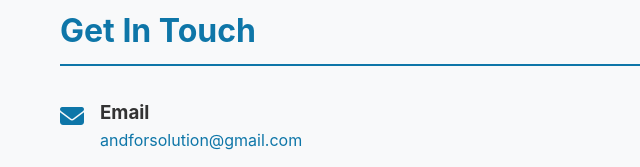
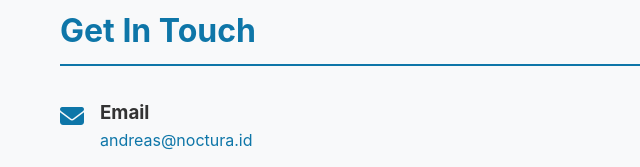
Before and after one commit to andreasmustofa/andreasmustofa.github.io, a plain HTML site: page index.html in a window 1280 px wide. Shown: the part 2520-2687 px from the top of the page, 0-640 px from the left. Drawn offline with Linux system fonts and the light colour scheme.

Commit message:
Update index.html

```diff
--- a/index.html
+++ b/index.html
@@ -719,7 +719,7 @@
                             </div>
                             <div>
                                 <h3>Email</h3>
-                                <p><a href="mailto:andforsolution@gmail.com">andforsolution@gmail.com</a></p>
+                                <p><a href="mailto:andreasmustofa.work@gmail.com">andreas@noctura.id</a></p>
                             </div>
                         </div>
                         <div class="contact-item">
```
